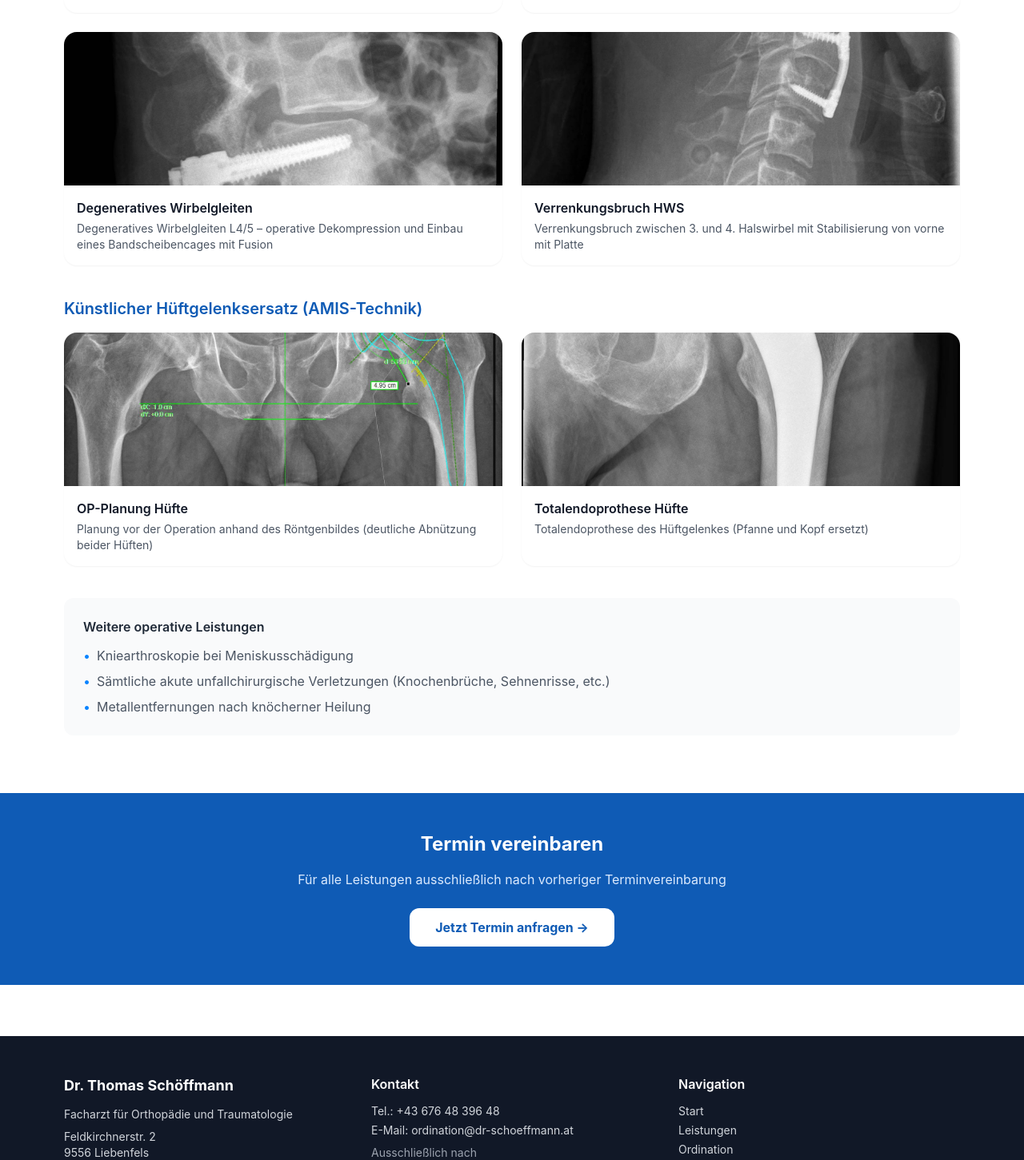
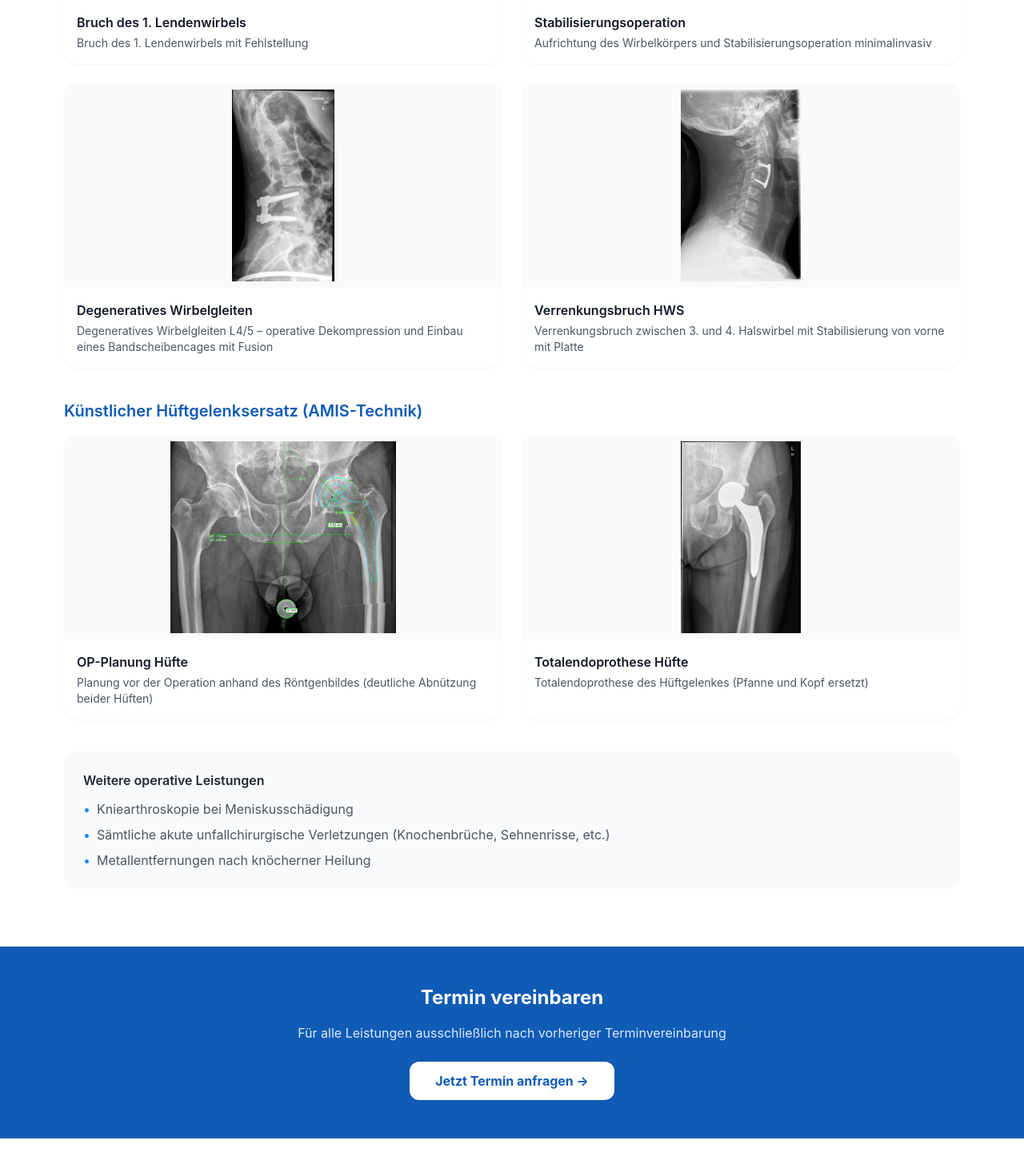
Before and after one commit to DiS-tronics/dr_schoeffmann_landing, a Next.js app: page /services in a window 1280 px wide. Shown: the part 1396-2847 px from the top of the page at 80% size. Built offline with nearby package versions, Linux system fonts and the light colour scheme.

Commit message:
fix: add Impressum to footer nav; fix service images to show full content

```diff
--- a/components/Footer.js
+++ b/components/Footer.js
@@ -18,7 +18,7 @@ export default function Footer() {
         <div>
           <h3 className="text-white font-semibold mb-3">Navigation</h3>
           <ul className="flex flex-col gap-1 text-sm">
-            {[['/', 'Start'], ['/services', 'Leistungen'], ['/ordination', 'Ordination'], ['/about', 'Über mich'], ['/contact', 'Kontakt']].map(([href, label]) => (
+            {[['/', 'Start'], ['/services', 'Leistungen'], ['/ordination', 'Ordination'], ['/about', 'Über mich'], ['/contact', 'Kontakt'], ['/contact#impressum', 'Impressum']].map(([href, label]) => (
               <li key={href}><Link href={href} className="hover:text-white transition-colors">{label}</Link></li>
             ))}
           </ul>
--- a/pages/services.js
+++ b/pages/services.js
@@ -71,8 +71,8 @@ export default function Services() {
             <div className="grid grid-cols-1 sm:grid-cols-2 gap-6 mb-10">
               {operative.slice(0, 4).map((op) => (
                 <div key={op.title} className="bg-white rounded-2xl shadow-sm overflow-hidden hover:shadow-md transition-shadow">
-                  <div className="relative h-48">
-                    <Image src={op.img} alt={op.title} fill className="object-cover" sizes="(max-width: 640px) 100vw, 50vw" />
+                  <div className="relative h-64 bg-gray-50">
+                    <Image src={op.img} alt={op.title} fill className="object-contain p-2" sizes="(max-width: 640px) 100vw, 50vw" />
                   </div>
                   <div className="p-4">
                     <h4 className="font-semibold text-gray-900 mb-1">{op.title}</h4>
@@ -86,8 +86,8 @@ export default function Services() {
             <div className="grid grid-cols-1 sm:grid-cols-2 gap-6 mb-10">
               {operative.slice(4).map((op) => (
                 <div key={op.title} className="bg-white rounded-2xl shadow-sm overflow-hidden hover:shadow-md transition-shadow">
-                  <div className="relative h-48">
-                    <Image src={op.img} alt={op.title} fill className="object-cover" sizes="(max-width: 640px) 100vw, 50vw" />
+                  <div className="relative h-64 bg-gray-50">
+                    <Image src={op.img} alt={op.title} fill className="object-contain p-2" sizes="(max-width: 640px) 100vw, 50vw" />
                   </div>
                   <div className="p-4">
                     <h4 className="font-semibold text-gray-900 mb-1">{op.title}</h4>
```
